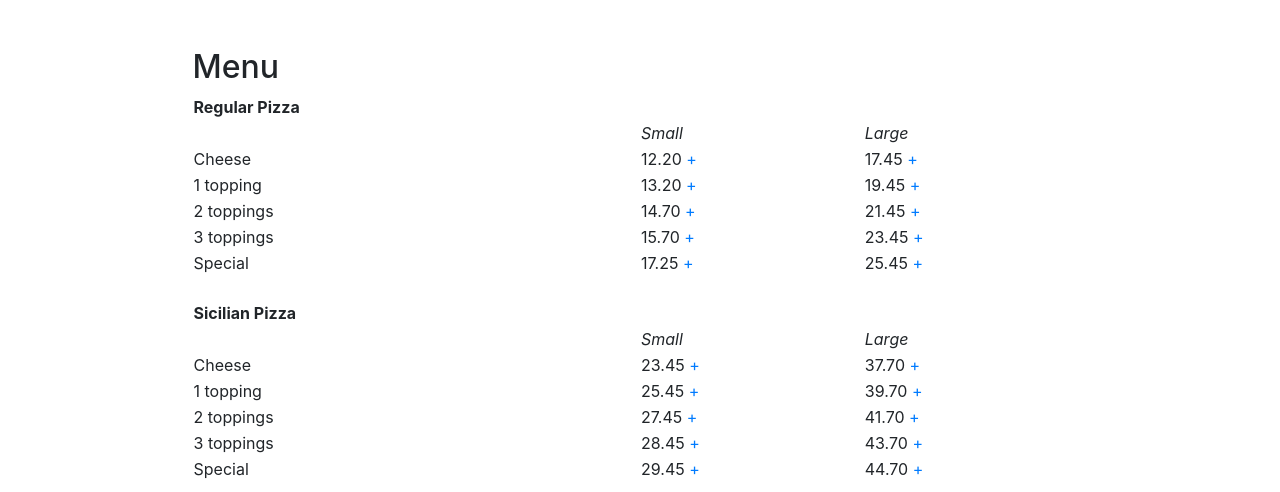
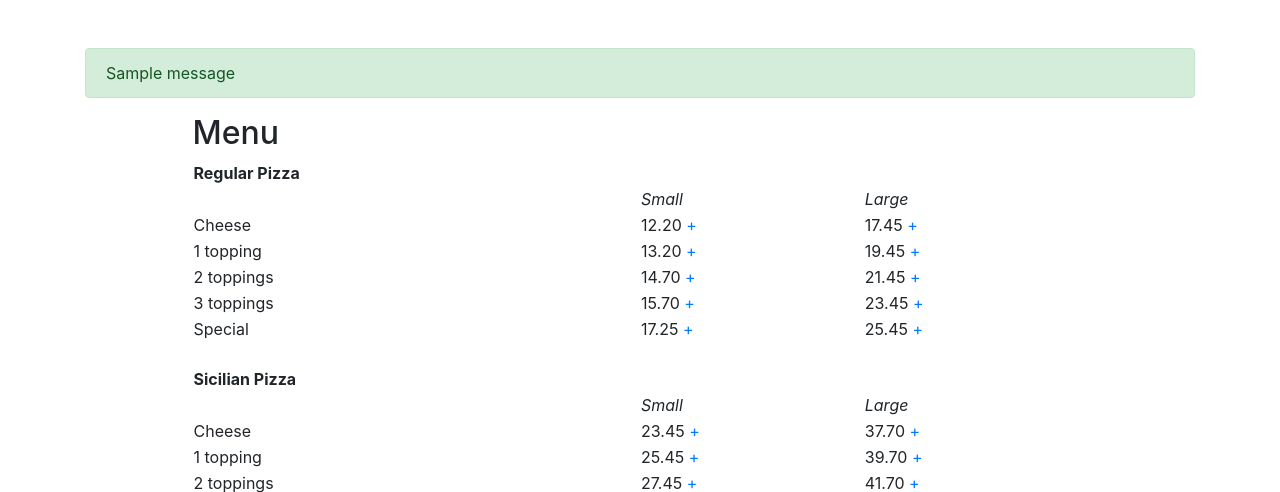
Before and after one commit to holistudio/CS50-Projects, a Django app: page / in a window 1280 px wide. Shown: the part 112-604 px from the top of the page. Run offline with Django 3.2, Linux system fonts and the light colour scheme; data comes from the database, SQL or seed files in the repository; tables that the repository leaves empty hold one stand-in row (values such as "Sample post"); one stand-in notice (Sample message) is shown; some libraries are stand-ins or nearby versions.

Commit message:
success message display for order confirmation

```diff
--- a/Project3/orders/templates/orders/index.html
+++ b/Project3/orders/templates/orders/index.html
@@ -1,7 +1,15 @@
 {% extends "orders/base.html" %}
 
 {% block body %}
-
+{% if messages %}
+{% for message in messages %}
+	{% if message.level == DEFAULT_MESSAGE_LEVELS.SUCCESS %}
+	<div class="alert alert-success" role="alert">
+			{{ message }}
+	</div>
+	{% endif %}
+{% endfor %}
+{% endif %}
 <script type="text/javascript">
 
 </script>
```
